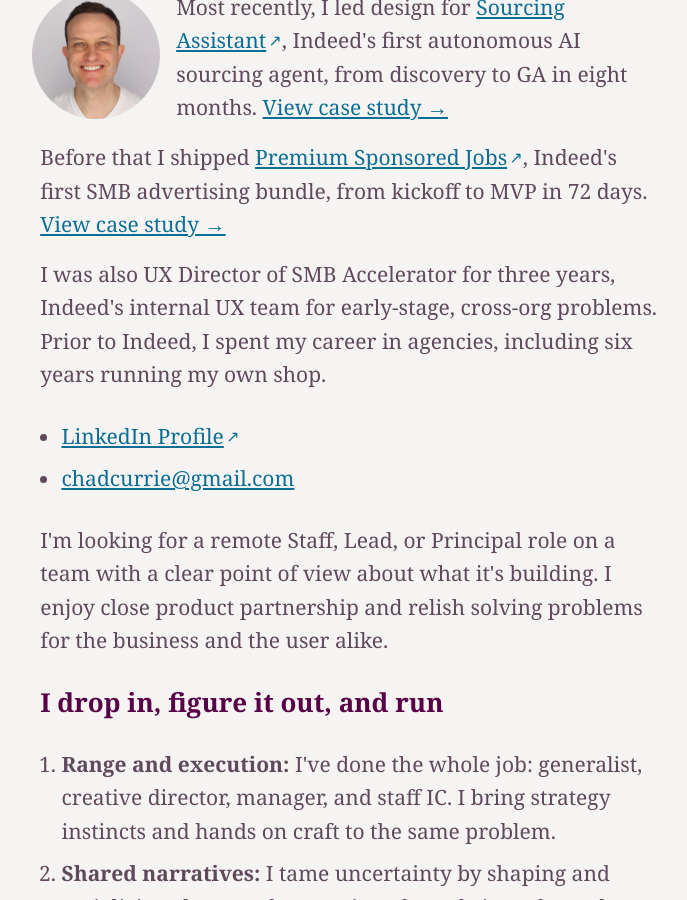
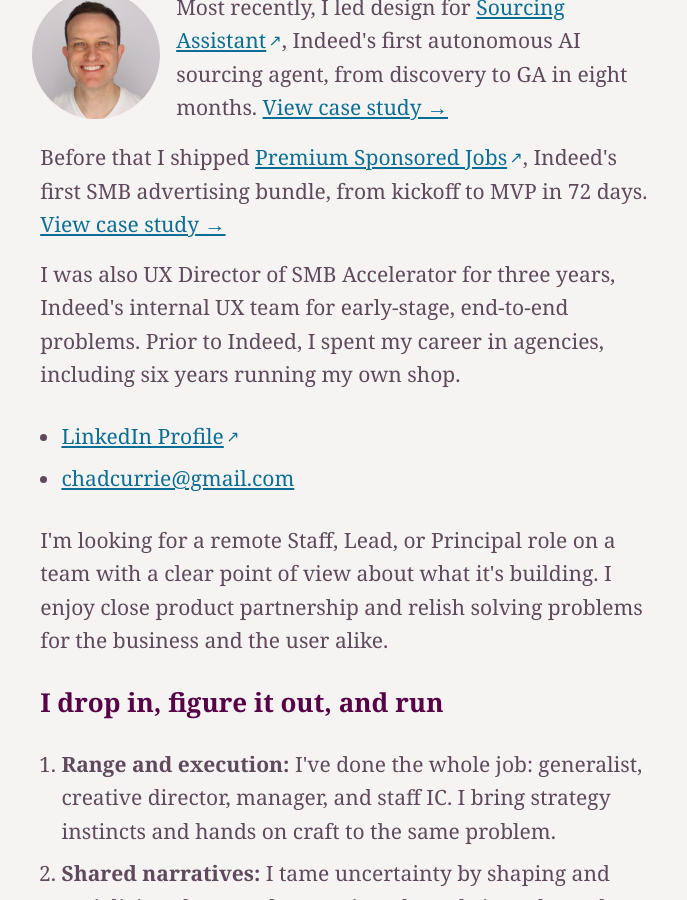
Before and after one commit to chadcurrie/chadcurrie.com, a Jekyll site: the page built from index.html, in a window 1280 px wide and 900 px high, scrolled down 425 px. Shown: the whole window, without its empty margins (291-978 px from the left). Built offline with Jekyll 4.4.1, drawn with Linux system fonts in a browser that asks for light colours; some web fonts are replaced.

Commit message:
Word change on About page
Co-Authored-By: Claude Sonnet 5 <noreply@anthropic.com>

```diff
--- a/index.html
+++ b/index.html
@@ -23,7 +23,7 @@ description: "Chad Currie is a Staff Product Designer who ships ambiguous zero-t
 
   <p>Before that I shipped <a href="https://www.indeed.com/employers/hiring-solutions/premium-sponsored-jobs" target="_blank" rel="noopener noreferrer">Premium Sponsored Jobs</a>, Indeed's first SMB advertising bundle, from kickoff to MVP in 72 days. <a href="{{ '/case-study-2/' | relative_url }}">View case study →</a></p>
 
-  <p>I was also UX Director of SMB Accelerator for three years, Indeed's internal UX team for early-stage, cross-org problems. Prior to Indeed, I spent my career in agencies, including six years running my own shop.</p>
+  <p>I was also UX Director of SMB Accelerator for three years, Indeed's internal UX team for early-stage, end-to-end problems. Prior to Indeed, I spent my career in agencies, including six years running my own shop.</p>
 
   <ul>
     <li><a href="https://www.linkedin.com/in/chadcurrie/" target="_blank" rel="noopener noreferrer">LinkedIn Profile</a></li>
```
